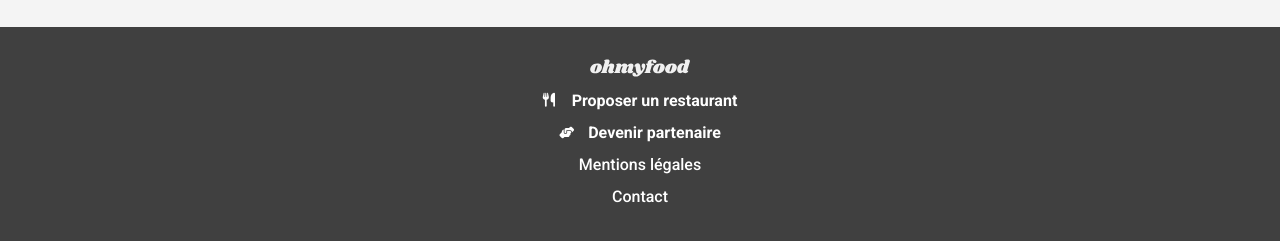
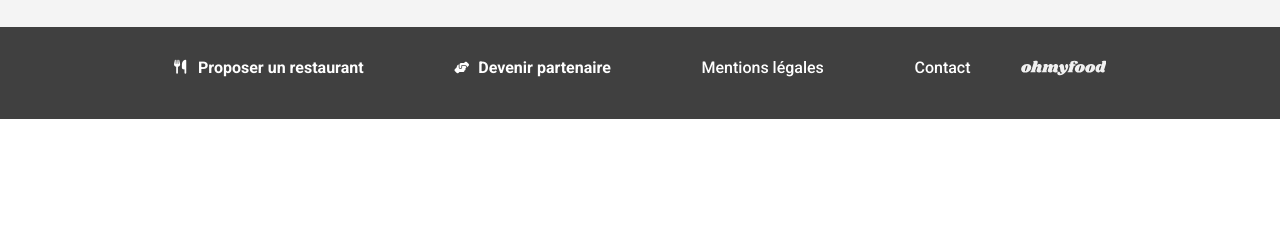
Before and after one commit to FPan7792/OhMyFood, a plain HTML site: page index.html in a window 1280 px wide. Shown: the part 947-1188 px from the top of the page. After the commit the page ends 1066 px from the top, so only its background shows below. Drawn offline with Linux system fonts and the light colour scheme; a web font is replaced by a local one.

Commit message:
footer updt sizes and shape desktop

```diff
--- a/index.html
+++ b/index.html
@@ -207,6 +207,7 @@
             fill="#F1F1F1"
           />
         </svg>
+        <div id="footer-links-container">
           <a href="#">
             <i class="fa-solid fa-utensils fa-sm"></i>
             <span>Proposer un restaurant</span>
@@ -217,6 +218,7 @@
           </a>
           <a class="simple" href="#">Mentions légales</a>
           <a class="simple" href="mailto:fr.panou@outlook.com">Contact</a>
+        </div>
       </nav>
     </footer>
 
--- a/sass/Accueil/_responsive.scss
+++ b/sass/Accueil/_responsive.scss
@@ -95,6 +95,14 @@
       }
     }
   }
+
+  #footer-links-container {
+    width: 100%;
+    display: flex;
+    justify-content: center;
+    align-items: center;
+    flex-direction: column;
+  }
 }
 
 @media screen and (min-width: 1024px) {
@@ -175,4 +183,27 @@
       }
     }
   }
+
+  footer {
+    nav {
+      margin: 0 150px;
+
+      svg {
+        margin-left: 5rem;
+      }
+    }
+
+    #footer-links-container {
+      justify-content: space-between;
+      flex-direction: row;
+
+      a {
+        width: fit-content;
+
+        i {
+          width: 1rem;
+        }
+      }
+    }
+  }
 }
--- a/sass/base.scss
+++ b/sass/base.scss
@@ -285,4 +285,10 @@ body {
       display: none;
     }
   }
+
+  footer {
+    nav {
+      flex-direction: row-reverse;
+    }
+  }
 }
```
Also changed, not shown: css/Accueil/index.css, css/base.css, 2 other files. Lines whose indentation alone changed are shown as unchanged.
